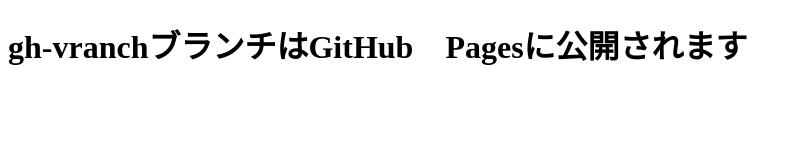
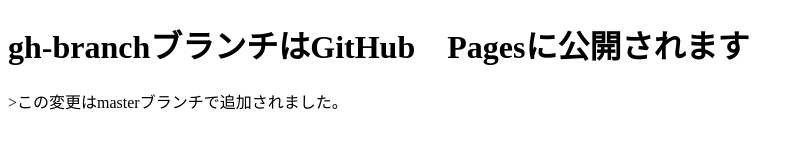
Before and after one commit to aosa00/git-study, a plain HTML site: page index.html in a window 1280 px wide. Shown: the whole page, without its empty margins (0-804 px from the left). Drawn offline with Linux system fonts and the light colour scheme.

Commit message:
段落を追加

```diff
--- a/index.html
+++ b/index.html
@@ -6,6 +6,7 @@
     <title>Gitの勉強</title>
 </head>
 <body>
-    <h1>gh-vranchブランチはGitHub　Pagesに公開されます</h1>
+	<h1>gh-branchブランチはGitHub　Pagesに公開されます</h1>
+	<p>>この変更はmasterブランチで追加されました。</p>
 </body>
 </html>
```
